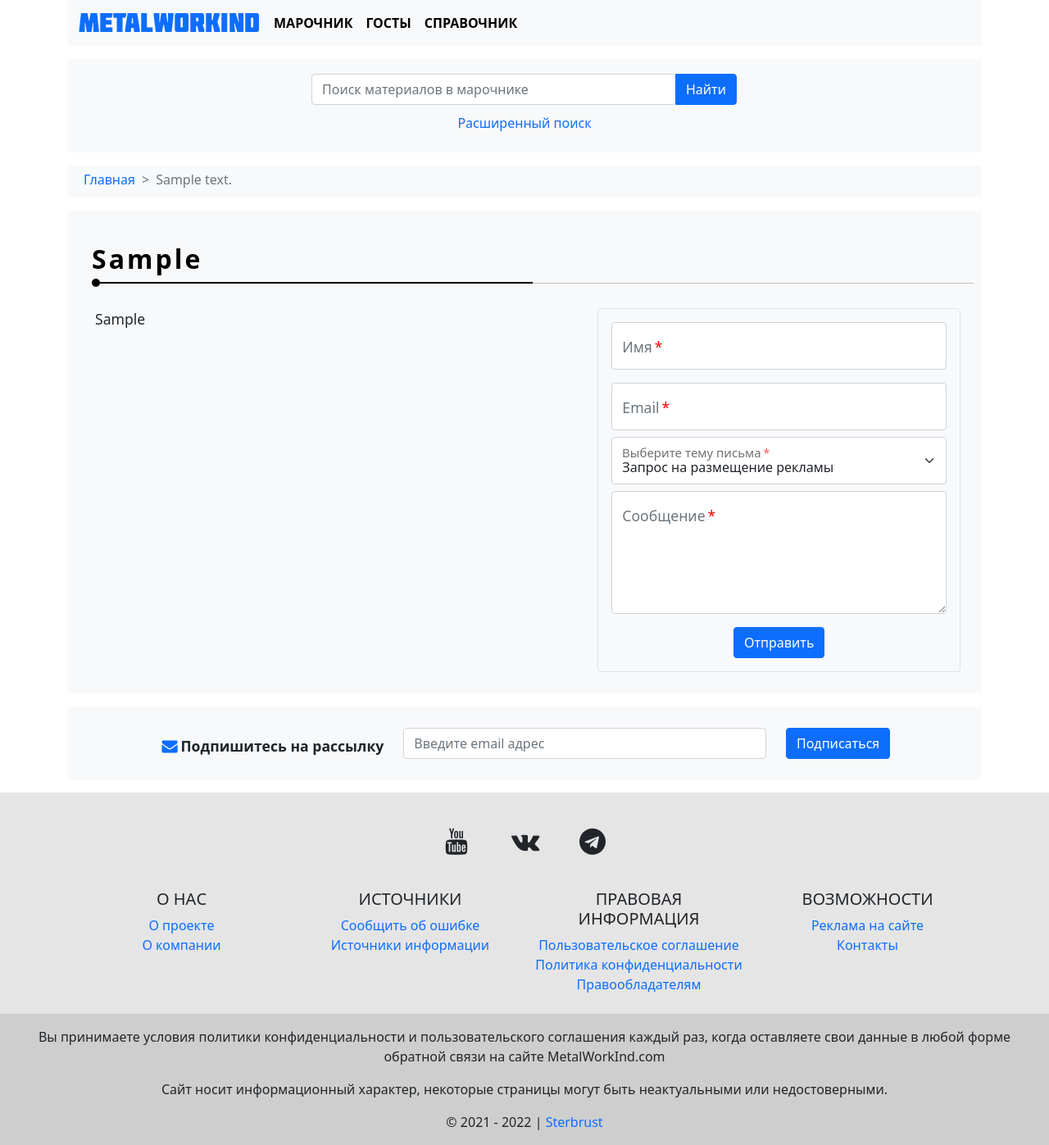
After one commit to nvkozhevnikov/materials-project-py, a Django app: a page that uses metalworkind/templates/blocks/footer.html in a window 1280 px wide. The commit adds this page. Shown: the whole page at 82% size. Run offline with Django 4.2, Linux system fonts and the light colour scheme; tables that the repository leaves empty hold one stand-in row (values such as "Sample post"); parts of the project's set-up code (start-up, migrations or seed data) failed here and were passed over; some libraries are stand-ins or nearby versions.

Commit message:
gosts about

```diff
--- a/metalworkind/homepage/templates/homepage/about.html
+++ b/metalworkind/homepage/templates/homepage/about.html
@@ -0,0 +1,82 @@
+{% extends 'base.html' %}
+
+{% block title %}{{ item.title }}{% endblock %}
+{% block description %}{{ item.description }}{% endblock %}
+{% block breadcrumb %}{% include 'blocks/about-breadcrumb.html' %}{% endblock %}
+
+
+{% block content %}
+<div class="container">
+    <main>
+        <div class="material-content row mb-3">
+            <div class="col-md-12">
+                <div class="block bg-light rounded">
+                    <div class="material-card">
+                        <article>
+                            <h1>{{ item.h1 }}</h1>
+                            <div class="row">
+                                <div class="col mx-4">
+                                    {{ item.post }}
+                                </div>
+
+                                <div class="col-md-5 me-3 mb-3">
+                                    <div class="border p-3 rounded">
+
+
+                                        <form method="POST" action="">
+                                            <!-- Name input -->
+                                            <div class="form-floating mb-3">
+                                                <input type="text" id="formName" name="name" class="form-control"
+                                                       placeholder="Иван Петров">
+                                                <label class="text-secondary required" for="formName">Имя</label>
+                                            </div>
+
+                                            <!-- Email input -->
+                                            <div class="form-floating mb-2">
+                                                <input type="email" class="form-control" name="email" id="floatingInput"
+                                                       placeholder="name@example.com">
+                                                <label for="floatingInput" class="text-secondary required">Email</label>
+                                            </div>
+
+                                            <!-- Subject -->
+                                            <div class="form-floating mb-2">
+                                                <select class="form-select" name="subject" id="floatingSelect"
+                                                        aria-label="Выберите тему письма">
+                                                    <option value="Ошибка на сайте">Ошибка на сайте</option>
+                                                    <option value="Запрос на размещение рекламы" selected>Запрос на
+                                                        размещение рекламы
+                                                    </option>
+                                                    <option value="Сказать Спасибо или оставить совет">Сказать "Спасибо"
+                                                        или оставить совет
+                                                    </option>
+                                                    <option value="Другое">Другое</option>
+                                                </select>
+                                                <label for="floatingSelect" class="required">Выберите тему
+                                                    письма</label>
+                                            </div>
+
+                                            <!-- Message input -->
+                                            <div class="form-floating mb-3">
+                                                <textarea class="form-control" name="message" id="formText"
+                                                          placeholder="Введите сообщение..."
+                                                          style="height: 150px;"></textarea>
+                                                <label for="formText" class="form-label text-secondary required">Сообщение</label>
+                                            </div>
+
+                                            <!-- Submit button -->
+                                            <div class="text-center">
+                                                <button type="submit" class="btn btn-primary btn-block">Отправить
+                                                </button>
+                                            </div>
+                                        </form>
+                                    </div>
+                                </div>
+                            </div>
+                        </article>
+                    </div>
+                </div>
+            </div>
+        </div>
+    </main>
+</div>
+{% endblock %}
--- /dev/null
+++ b/metalworkind/homepage/templates/homepage/blocks/about-breadcrumb.html
@@ -0,0 +1,19 @@
+<div class="container">
+    <div class="col bg-light rounded mb-3">
+        <nav style="--bs-breadcrumb-divider: '>';" aria-label="breadcrumb">
+            <ol class="breadcrumb" itemscope itemtype="https://schema.org/BreadcrumbList">
+                <li class="breadcrumb-item" itemprop="itemListElement" itemscope
+                    itemtype="https://schema.org/ListItem">
+                    <a itemprop="item" href="{% url 'home:homepage' %}">
+                        <span itemprop="name">Главная</span></a>
+                    <meta itemprop="position" content="1"/>
+                </li>
+                <li class="breadcrumb-item active" itemprop="itemListElement" itemscope
+                    itemtype="https://schema.org/ListItem">
+                    <span itemprop="name">{{ item.breadcrumb_text }}</span>
+                    <meta itemprop="position" content="2"/>
+                </li>
+              </ol>
+        </nav>
+    </div>
+</div>
--- a/metalworkind/homepage/urls.py
+++ b/metalworkind/homepage/urls.py
@@ -4,5 +4,5 @@ from .views import *
 app_name = 'homepage'
 urlpatterns = [
     path('', index, name='homepage'),
-    path('about/<slug:slug_about>', about, name='about'),
+    path('about/<slug:slug_about>/', about, name='about'),
 ]
--- a/metalworkind/homepage/views.py
+++ b/metalworkind/homepage/views.py
@@ -1,4 +1,4 @@
-from django.shortcuts import render
+from django.shortcuts import render, get_object_or_404
 from .models import *
 
 def index(request):
@@ -7,6 +7,9 @@ def index(request):
     })
 
 def about(request, slug_about):
+    page_data = get_object_or_404(About, slug=slug_about)
+
     return render(request, 'homepage/about.html', {
         'h1': 'Metalworkind',
+        'item': page_data,
     })
--- a/metalworkind/spravochnik/templates/spravochnik/blocks/breadcrumb.html
+++ b/metalworkind/spravochnik/templates/spravochnik/blocks/breadcrumb.html
@@ -11,7 +11,7 @@
                 </li>
                 {% url 'spravochnik:spravochnik-index-show' as spravochnik %}
                 {% if request.path == spravochnik %}
-                <li class="breadcrumb-item" itemprop="itemListElement" itemscope
+                <li class="breadcrumb-item active" itemprop="itemListElement" itemscope
                     itemtype="https://schema.org/ListItem">
                         <span itemprop="name">Справочник</span>
                     <meta itemprop="position" content="2"/>
--- a/metalworkind/templates/blocks/footer.html
+++ b/metalworkind/templates/blocks/footer.html
@@ -30,10 +30,10 @@
 
                     <ul class="list-unstyled mb-0">
                         <li>
-                            <a href="{% url 'home:about' slug_about='project' %}/">О проекте</a>
+                            <a href="{% url 'home:about' slug_about='project' %}">О проекте</a>
                         </li>
                         <li>
-                            <a href="{% url 'home:about' slug_about='company' %}/">О компании</a>
+                            <a href="{% url 'home:about' slug_about='company' %}">О компании</a>
                         </li>
                     </ul>
                 </div>
@@ -45,10 +45,10 @@
 
                     <ul class="list-unstyled mb-0">
                         <li>
-                            <a href="#">Сообщить об ошибке</a>
+                            <a href="{% url 'home:about' slug_about='bug-report' %}">Сообщить об ошибке</a>
                         </li>
                         <li>
-                            <a href="#">Источники информации</a>
+                            <a href="{% url 'home:about' slug_about='sources' %}">Источники информации</a>
                         </li>
                     </ul>
                 </div>
@@ -60,13 +60,13 @@
 
                     <ul class="list-unstyled mb-0">
                         <li>
-                            <a href="#">Пользовательское соглашение</a>
+                            <a href="{% url 'home:about' slug_about='terms' %}">Пользовательское соглашение</a>
                         </li>
                         <li>
-                            <a href="#">Политика конфиденциальности</a>
+                            <a href="{% url 'home:about' slug_about='privacy-policy' %}">Политика конфиденциальности</a>
                         </li>
                         <li>
-                            <a href="#">Правообладателям</a>
+                            <a href="{% url 'home:about' slug_about='right-holders' %}">Правообладателям</a>
                         </li>
                     </ul>
                 </div>
@@ -78,10 +78,10 @@
 
                     <ul class="list-unstyled mb-0">
                         <li>
-                            <a href="#">Реклама на сайте</a>
+                            <a href="{% url 'home:about' slug_about='ads' %}">Реклама на сайте</a>
                         </li>
                         <li>
-                            <a href="#">Контакты</a>
+                            <a href="{% url 'home:about' slug_about='contacts' %}">Контакты</a>
                         </li>
                     </ul>
                 </div>
```
Also changed, not shown: metalworkind/gosts/templates/gosts/blocks/gost-breadcrumb.html (+4 -4 lines).
